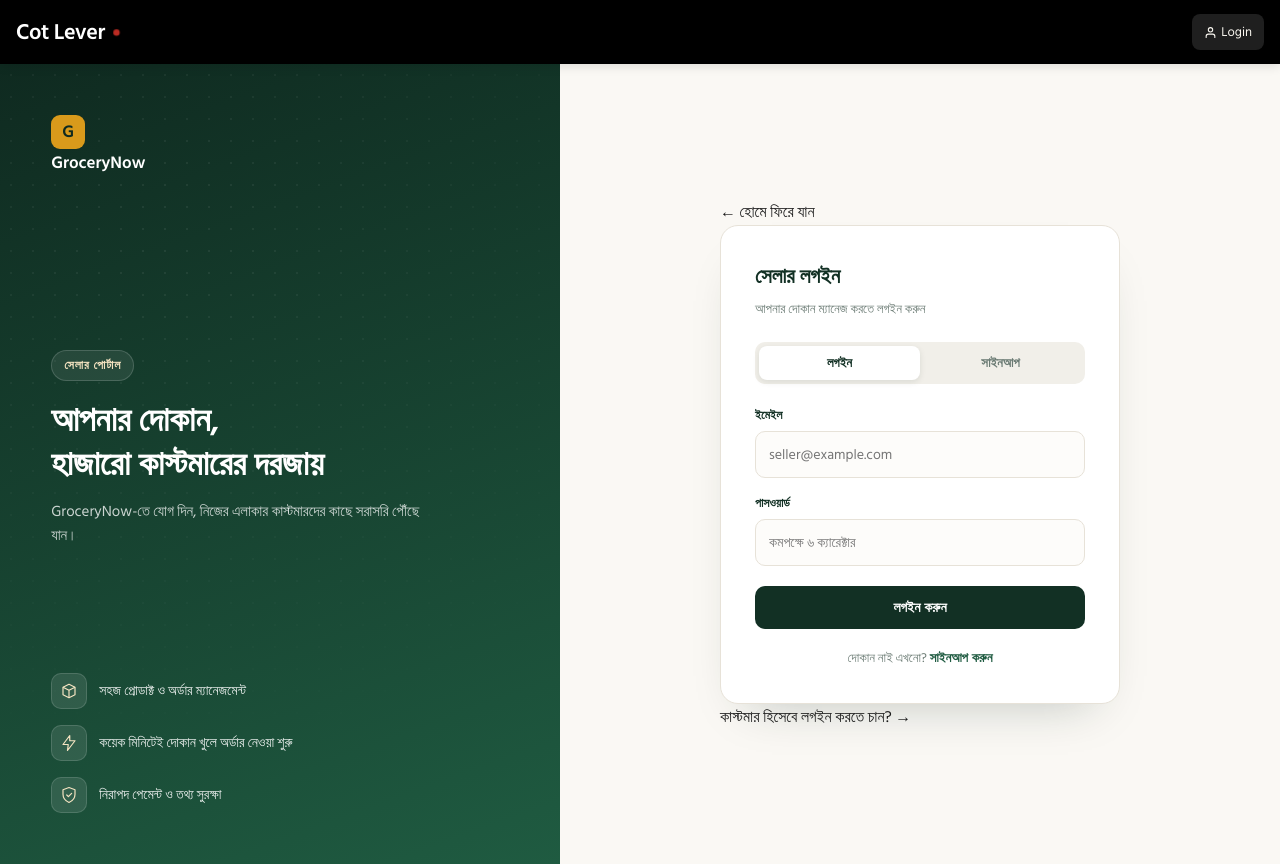
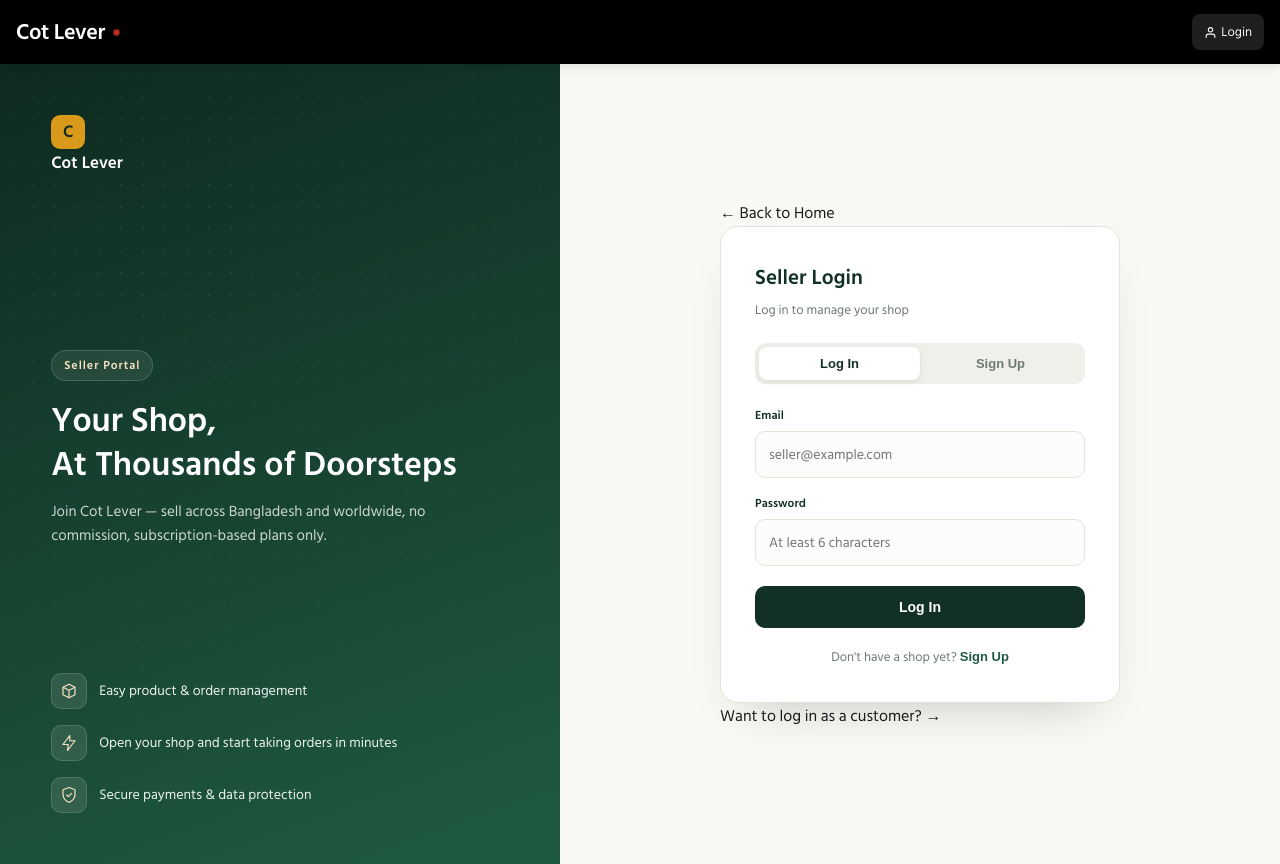
Before and after one commit to cotlevercom-ship-it/grocery-now, a Next.js app: page /seller/login in a window 1280 px wide. Built offline with nearby package versions, Linux system fonts and the light colour scheme; no server answers.

Commit message:
Update page.js

```diff
--- a/app/seller/login/page.js
+++ b/app/seller/login/page.js
@@ -17,7 +17,7 @@ const COLORS = {
 
 const trustPoints = [
   {
-    label: 'সহজ প্রোডাক্ট ও অর্ডার ম্যানেজমেন্ট',
+    label: 'Easy product & order management',
     icon: (
       <svg width="18" height="18" viewBox="0 0 24 24" fill="none">
         <path d="M4 7L12 3L20 7V17L12 21L4 17V7Z" stroke="currentColor" strokeWidth="1.6" strokeLinejoin="round" />
@@ -27,7 +27,7 @@ const trustPoints = [
     ),
   },
   {
-    label: 'কয়েক মিনিটেই দোকান খুলে অর্ডার নেওয়া শুরু',
+    label: 'Open your shop and start taking orders in minutes',
     icon: (
       <svg width="18" height="18" viewBox="0 0 24 24" fill="none">
         <path d="M13 2L4 14H11L10 22L20 9H13L13 2Z" stroke="currentColor" strokeWidth="1.6" strokeLinejoin="round" />
@@ -35,7 +35,7 @@ const trustPoints = [
     ),
   },
   {
-    label: 'নিরাপদ পেমেন্ট ও তথ্য সুরক্ষা',
+    label: 'Secure payments & data protection',
     icon: (
       <svg width="18" height="18" viewBox="0 0 24 24" fill="none">
         <path d="M12 2L20 5V11C20 16 16.5 20 12 22C7.5 20 4 16 4 11V5L12 2Z" stroke="currentColor" strokeWidth="1.6" strokeLinejoin="round" />
@@ -70,11 +70,11 @@ function SellerLoginForm() {
     setError('')
 
     if (!email.trim() || !password.trim()) {
-      setError('ইমেইল এবং পাসওয়ার্ড দিন')
+      setError('Please enter email and password')
       return
     }
     if (password.length < 6) {
-      setError('পাসওয়ার্ড কমপক্ষে ৬ ক্যারেক্টার হতে হবে')
+      setError('Password must be at least 6 characters')
       return
     }
 
@@ -89,7 +89,7 @@ function SellerLoginForm() {
       }
     } catch (err) {
       console.error(err)
-      setError(err.message || 'কিছু একটা সমস্যা হয়েছে, আবার চেষ্টা করুন')
+      setError(err.message || 'Something went wrong, please try again')
       setSubmitting(false)
     }
   }
@@ -106,14 +106,14 @@ function SellerLoginForm() {
         <div className="brand-panel-pattern" />
         <div className="brand-panel-inner">
           <Link href="/" className="brand-mark">
-            <span className="brand-mark-badge">G</span>
-            <span className="brand-mark-text">GroceryNow</span>
+            <span className="brand-mark-badge">C</span>
+            <span className="brand-mark-text">Cot Lever</span>
           </Link>
 
           <div className="brand-panel-copy">
-            <span className="brand-eyebrow">সেলার পোর্টাল</span>
-            <h1>আপনার দোকান,<br />হাজারো কাস্টমারের দরজায়</h1>
-            <p>GroceryNow-তে যোগ দিন, নিজের এলাকার কাস্টমারদের কাছে সরাসরি পৌঁছে যান।</p>
+            <span className="brand-eyebrow">Seller Portal</span>
+            <h1>Your Shop,<br />At Thousands of Doorsteps</h1>
+            <p>Join Cot Lever — sell across Bangladesh and worldwide, no commission, subscription-based plans only.</p>
           </div>
 
           <ul className="trust-list">
@@ -130,12 +130,12 @@ function SellerLoginForm() {
       {/* Form panel */}
       <div className="form-panel">
         <div className="form-panel-inner">
-          <Link href="/" className="mobile-back">← হোমে ফিরে যান</Link>
+          <Link href="/" className="mobile-back">← Back to Home</Link>
 
           <div className="form-card">
             <div className="form-heading">
-              <h2>{mode === 'login' ? 'সেলার লগইন' : 'সেলার অ্যাকাউন্ট তৈরি করুন'}</h2>
-              <p>{mode === 'login' ? 'আপনার দোকান ম্যানেজ করতে লগইন করুন' : 'কয়েক ধাপেই আপনার দোকান খুলুন'}</p>
+              <h2>{mode === 'login' ? 'Seller Login' : 'Create Seller Account'}</h2>
+              <p>{mode === 'login' ? 'Log in to manage your shop' : 'Open your shop in just a few steps'}</p>
             </div>
 
             <div className="mode-switch" role="tablist">
@@ -146,7 +146,7 @@ function SellerLoginForm() {
                 className={mode === 'login' ? 'active' : ''}
                 onClick={() => switchMode('login')}
               >
-                লগইন
+                Log In
               </button>
               <button
                 type="button"
@@ -155,13 +155,13 @@ function SellerLoginForm() {
                 className={mode === 'signup' ? 'active' : ''}
                 onClick={() => switchMode('signup')}
               >
-                সাইনআপ
+                Sign Up
               </button>
             </div>
 
             <form onSubmit={handleSubmit}>
               <div className="field">
-                <label htmlFor="seller-email">ইমেইল</label>
+                <label htmlFor="seller-email">Email</label>
                 <input
                   id="seller-email"
                   type="email"
@@ -173,13 +173,13 @@ function SellerLoginForm() {
               </div>
 
               <div className="field">
-                <label htmlFor="seller-password">পাসওয়ার্ড</label>
+                <label htmlFor="seller-password">Password</label>
                 <input
                   id="seller-password"
                   type="password"
                   value={password}
                   onChange={(e) => setPassword(e.target.value)}
-                  placeholder="কমপক্ষে ৬ ক্যারেক্টার"
+                  placeholder="At least 6 characters"
                   autoComplete={mode === 'signup' ? 'new-password' : 'current-password'}
                 />
               </div>
@@ -188,21 +188,21 @@ function SellerLoginForm() {
 
               <button type="submit" className="submit-btn" disabled={submitting}>
                 {submitting
-                  ? 'অপেক্ষা করুন...'
-                  : mode === 'login' ? 'লগইন করুন' : 'সেলার অ্যাকাউন্ট তৈরি করুন'}
+                  ? 'Please wait...'
+                  : mode === 'login' ? 'Log In' : 'Create Seller Account'}
               </button>
             </form>
 
             <div className="form-footnote">
               {mode === 'login' ? (
-                <>দোকান নাই এখনো? <button type="button" onClick={() => switchMode('signup')}>সাইনআপ করুন</button></>
+                <>Don't have a shop yet? <button type="button" onClick={() => switchMode('signup')}>Sign Up</button></>
               ) : (
-                <>আগে থেকে অ্যাকাউন্ট আছে? <button type="button" onClick={() => switchMode('login')}>লগইন করুন</button></>
+                <>Already have an account? <button type="button" onClick={() => switchMode('login')}>Log In</button></>
               )}
             </div>
           </div>
 
-          <Link href="/login" className="customer-link">কাস্টমার হিসেবে লগইন করতে চান? →</Link>
+          <Link href="/login" className="customer-link">Want to log in as a customer? →</Link>
         </div>
       </div>
 
```
